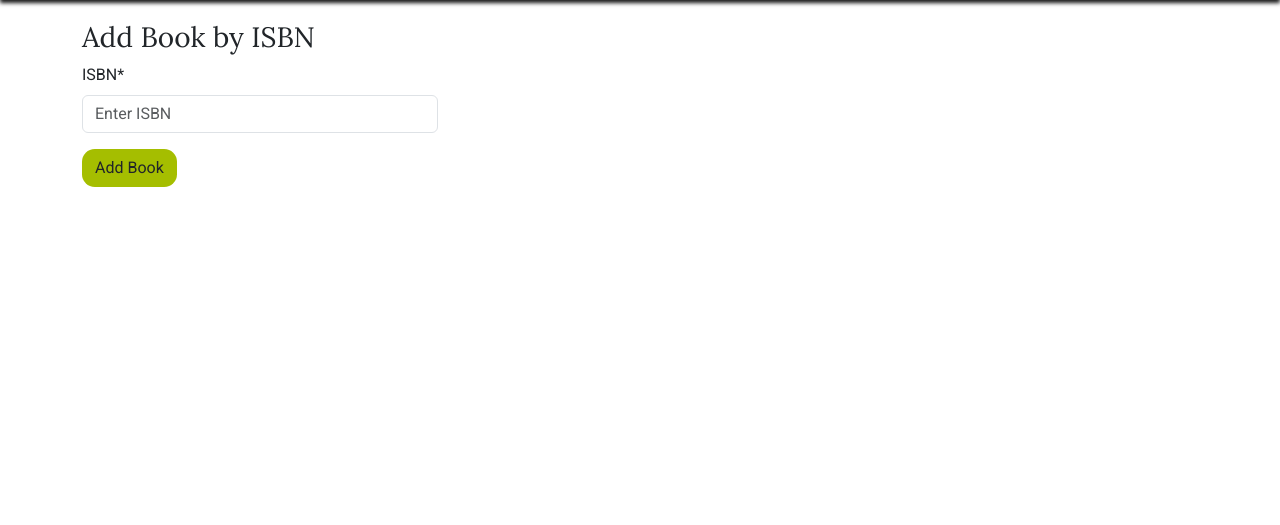
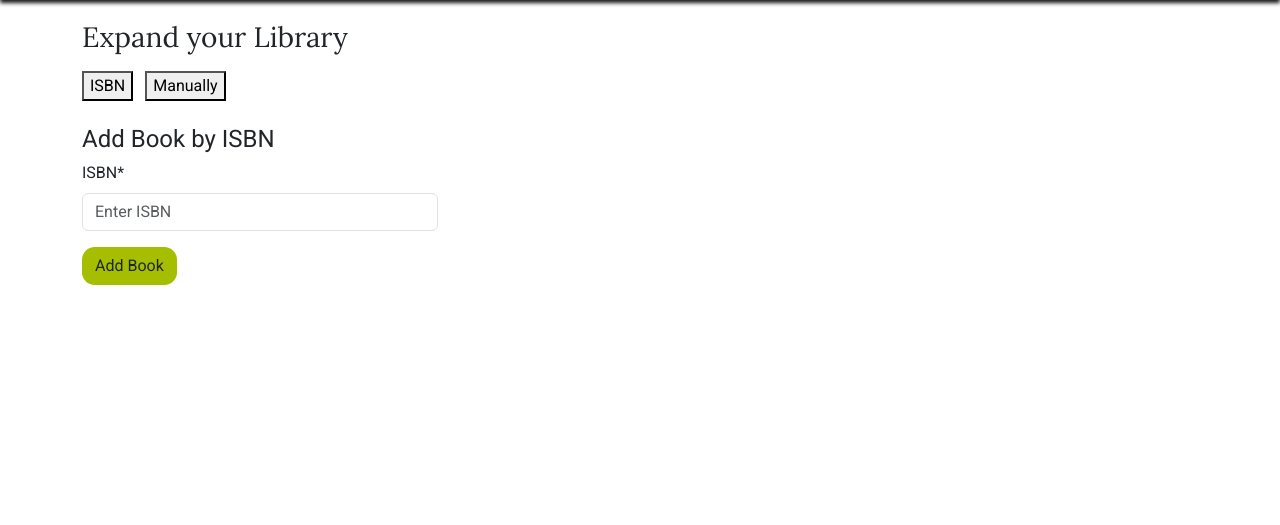
Before and after one commit to Gary-Burke/book-lovers-market, a Django app: page /library/add/ in a window 1280 px wide. Shown: the part 59-584 px from the top of the page. Run offline with Django 5.2, Linux system fonts and the light colour scheme; the visitor is signed in with stand-in values (Sample User, id 1); some libraries are stand-ins or nearby versions.

Commit message:
Add buttons for ISBN and Manual methods

```diff
--- a/library/templates/library/add_book.html
+++ b/library/templates/library/add_book.html
@@ -7,17 +7,19 @@
 {% if user.is_authenticated %}
 
 <div class="container">
-    <div class="row">
+    <h3 class="my-3">Expand your Library</h3>
+    <button class="btn-isbn">ISBN</button>
+    <button class="btn-manual ms-2 mb-2">Manually</button>
+
+    <!-- Add book form ISBN -->
+    <div class="row isbn">
         <div class="col-md-4 mt-3">
-
-            <h3>Add Book by ISBN</h3>
-
+            <h4>Add Book by ISBN</h4>
             <form method="post">
                 {% csrf_token %}
                 {{ add_form | crispy }}
                 <button type="submit" class="btn btn-confirm">Add Book</button>
             </form>
-
         </div>
     </div>
 </div>
```
